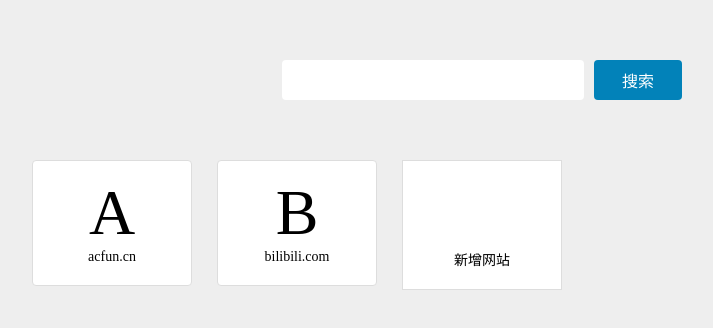
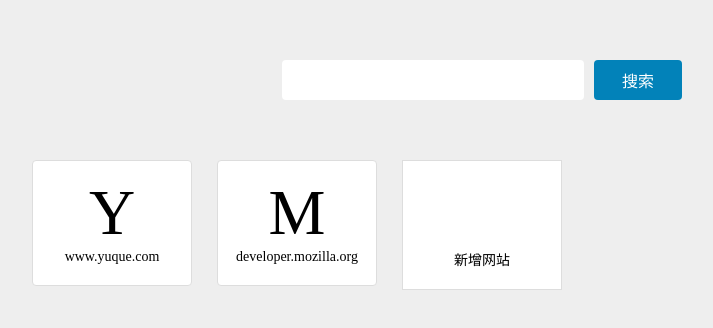
Before and after one commit to ajing2020/Project-WebNav, a plain HTML site: page src/index.html in a window 1280 px wide. Shown: the whole page, without its empty margins (158-871 px from the left). Drawn offline with nearby package versions, Linux system fonts and the light colour scheme.

Commit message:
更改默认网址

```diff
--- a/dist/index.html
+++ b/dist/index.html
@@ -33,7 +33,7 @@
     </main>
     <script src="//at.alicdn.com/t/font_2799251_0731p13ojk5v.js"></script>
     <script src="https://cdn.bootcdn.net/ajax/libs/jquery/3.6.0/jquery.min.js"></script>
-    <script src="main.810e30ad.js"></script>
+    <script src="main.450f4997.js"></script>
 </body>
 
 </html>
--- a/src/main.js
+++ b/src/main.js
@@ -3,8 +3,8 @@ const $lastLi = $siteList.find('li.last')
 const x = localStorage.getItem('x')
 const xObject = JSON.parse(x)
 const hashMap = xObject || [
-    { logo: 'A', url: 'https://acfun.cn' },
-    { logo: 'B', url: 'https://bilibili.com' },
+    { logo: 'Y', url: 'https://www.yuque.com/' },
+    { logo: 'M', url: 'https://developer.mozilla.org/zh-CN/' },
 ]
 
 const simplifyUrl = url => {
```
Also changed, not shown: 2 other files.
